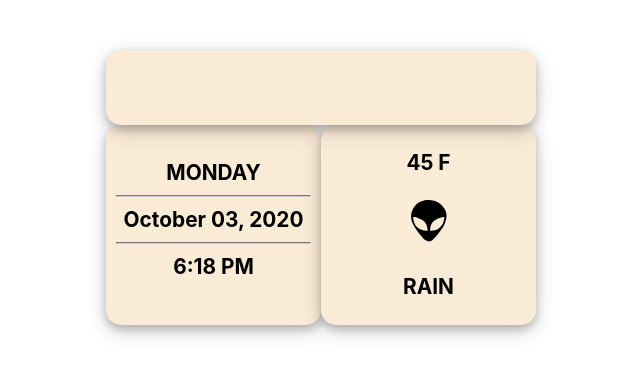
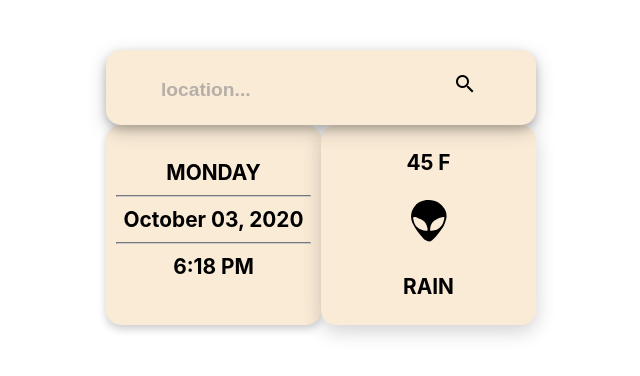
Before and after one commit to Will-Peterson/weather-app3, a React (Create React App) app: page / in a window 1280 px wide. Shown: the top 376 px of the page, without its empty margins (319-959 px from the left). Built offline with nearby package versions, Linux system fonts and the light colour scheme; no server answers.

Commit message:
using api instead of geolocation

```diff
--- a/public/index.html
+++ b/public/index.html
@@ -3,6 +3,7 @@
   <head>
     <meta charset="utf-8" />
     <link rel="icon" href="%PUBLIC_URL%/favicon.ico" />
+    <link href="https://fonts.googleapis.com/icon?family=Material+Icons" rel="stylesheet" />
     <meta name="viewport" content="width=device-width, initial-scale=1" />
     <title>React Weather App</title>
   </head>
--- a/src/components/DateTimeDisplay/DateTimeDisplay.css
+++ b/src/components/DateTimeDisplay/DateTimeDisplay.css
@@ -3,7 +3,7 @@
     border-radius: 15px;
     width: 215px;
     height: 200px;
-    box-shadow: 0 4px 8px 0 rgba(0, 0, 0, 0.2), 0 6px 20px 0 rgba(0, 0, 0, 0.19);
+    box-shadow: 0 4px 8px 0 rgba(0, 0, 0, 0.2);
 }
 
 .day-of-week {
--- a/src/components/LocationDisplay/LocationDisplay.css
+++ b/src/components/LocationDisplay/LocationDisplay.css
@@ -10,3 +10,28 @@
     font-weight: 700;
     box-shadow: 0 4px 8px 0 rgba(0, 0, 0, 0.2), 0 6px 20px 0 rgba(0, 0, 0, 0.19);
 }
+
+.location-container div {
+    display: flex;
+}
+.location-container button  {
+    border: none;
+    background: transparent;
+    cursor: pointer;
+    outline: none;
+}
+
+.search-bar {
+    background: transparent;
+    border: none;
+    outline: none;
+    color: inherit;
+    font-size: 1.3rem;
+    font-weight: 700;
+}
+
+.search-bar::-webkit-input-placeholder {
+    font-size: 1.2rem;
+    color: #888;
+    opacity: .6;
+ }
--- a/src/components/LocationDisplay/LocationDisplay.js
+++ b/src/components/LocationDisplay/LocationDisplay.js
@@ -1,37 +1,26 @@
-import React from 'react';
+import React, { useState } from 'react';
 import './LocationDisplay.css';
 
-// const [latitude, getLatitude] = useState('');
-// const [longitude, getLongitude] = useState('');
-let latitude = '';
-let longitude = '';
+const LocationDisplay = () => {
 
-if (navigator.geolocation) {
-    navigator.geolocation.getCurrentPosition(geoPosition);
-} else {
-    console.log('no connection');
+const [search, setSearch] = useState('');
+
+function updateSearch(e) {
+    setSearch(e.target.value);
 }
 
-function geoPosition(position) {
-    latitude = position.coords.latitude;
-    longitude = position.coords.longitude;
+    return (
+        <div className='location-container'>
+            <input
+                type='text'
+                placeholder='location...'
+                name='location'
+                className='search-bar'
+                onChange={updateSearch}
+            />
+            <button className='material-icons'>search</button>
+        </div>
+    );
 }
 
-function LocationDisplay() {
-    return (
-        <div className='location-container'>
-            {latitude}<br/>
-            {longitude}
-            {/* Your latitude: {latitude}<br />
-            Your longitude: {longitude} */}
-        </div>
-
-
-
-
-
-    );
-}
-// console.log(navigator.geolocation.getCurrentPosition());
-
 export default LocationDisplay;
--- a/src/components/weatherdisplay/WeatherDisplay.css
+++ b/src/components/weatherdisplay/WeatherDisplay.css
@@ -3,7 +3,7 @@
     border-radius: 15px;
     width: 215px;
     height: 200px;
-    box-shadow: 0 4px 8px 0 rgba(0, 0, 0, 0.2), 0 6px 20px 0 rgba(0, 0, 0, 0.19);
+    box-shadow: 0 6px 20px 0 rgba(0, 0, 0, 0.19);
 }
 
 .degrees {
```
